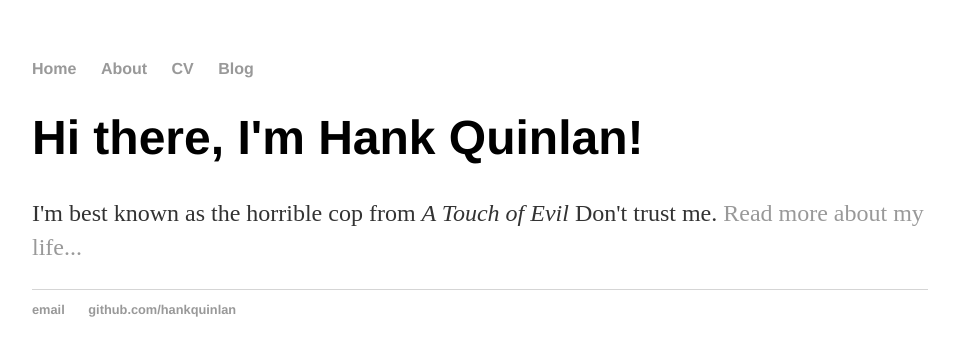
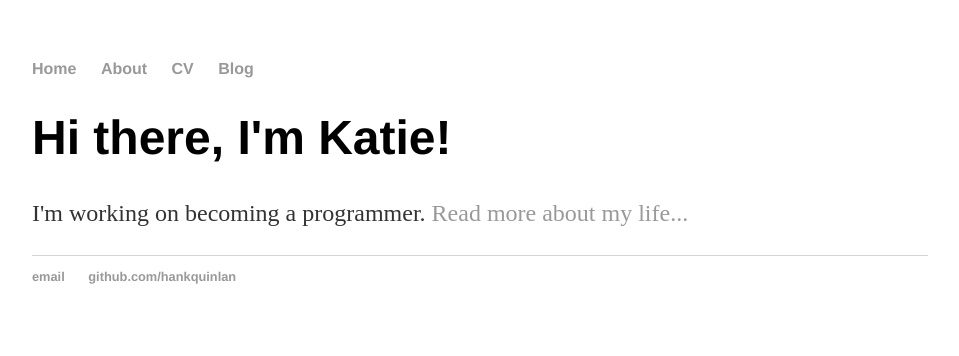
Before and after one commit to katieamazing/katieamazing.github.io, a Jekyll site: the page built from index.html, in a window 1280 px wide. Shown: the top 356 px of the page, without its empty margins (160-1119 px from the left). Built offline with Jekyll 4.4.1, drawn with Linux system fonts in a browser that asks for light colours.

Commit message:
Update index.html

```diff
--- a/index.html
+++ b/index.html
@@ -1,8 +1,8 @@
 ---
 layout: default
-title: Hank Quinlan, Horrible Cop
+title: Katie Amazing
 ---
 <div class="blurb">
-	<h1>Hi there, I'm Hank Quinlan!</h1>
-	<p>I'm best known as the horrible cop from <em>A Touch of Evil</em> Don't trust me. <a href="/about">Read more about my life...</a></p>
+	<h1>Hi there, I'm Katie!</h1>
+	<p>I'm working on becoming a programmer. <a href="/about">Read more about my life...</a></p>
 </div><!-- /.blurb -->
```
